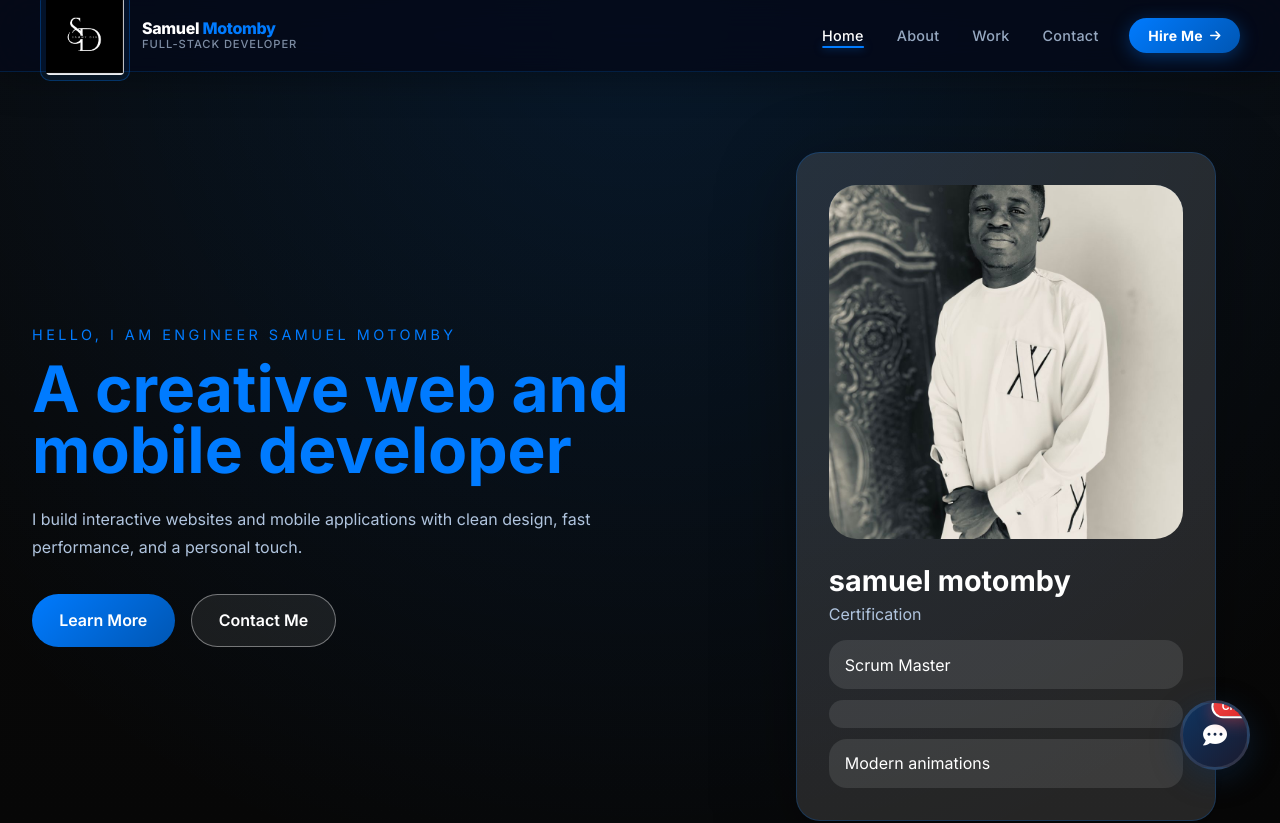
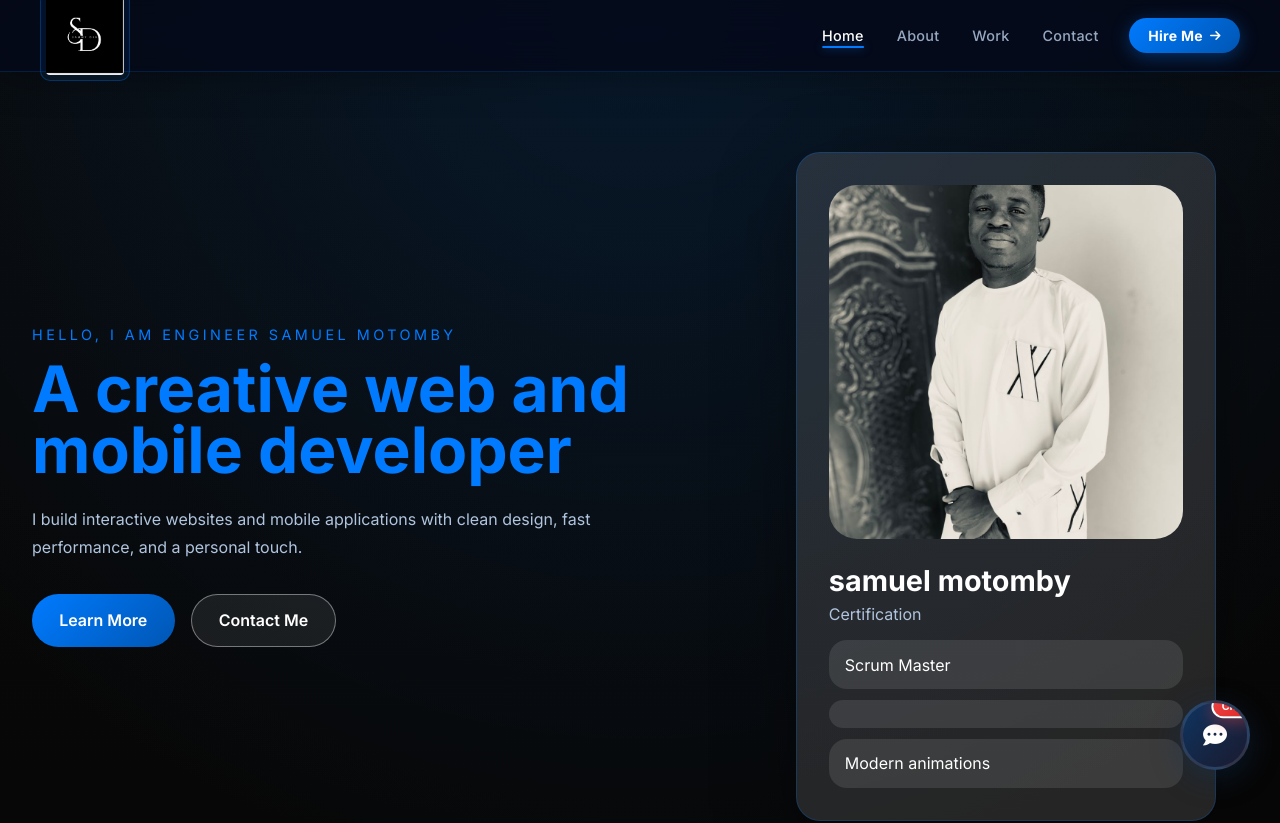
Before and after one commit to Motomby/sam-portfolio, a website: page index.html in a window 1280 px wide. Shown: the top 823 px of the page. Drawn offline with nearby package versions, Linux system fonts and the light colour scheme; no server answers.

Commit message:
style: remove name and tagline text from navbar to simplify

```diff
--- a/index.html
+++ b/index.html
@@ -16,10 +16,6 @@
     <!-- Brand / Logo -->
     <a href="#home" class="brand-link" aria-label="Go to top">
       <img src="assets/Screenshot 2026-05-01 134015.png" alt="Samuel Motomby logo" class="brand-logo" />
-      <div class="brand-text">
-        <span class="brand-name">Samuel<span class="brand-accent"> Motomby</span></span>
-        <span class="brand-tagline">Full-Stack Developer</span>
-      </div>
     </a>
 
     <!-- Desktop Nav -->
```
